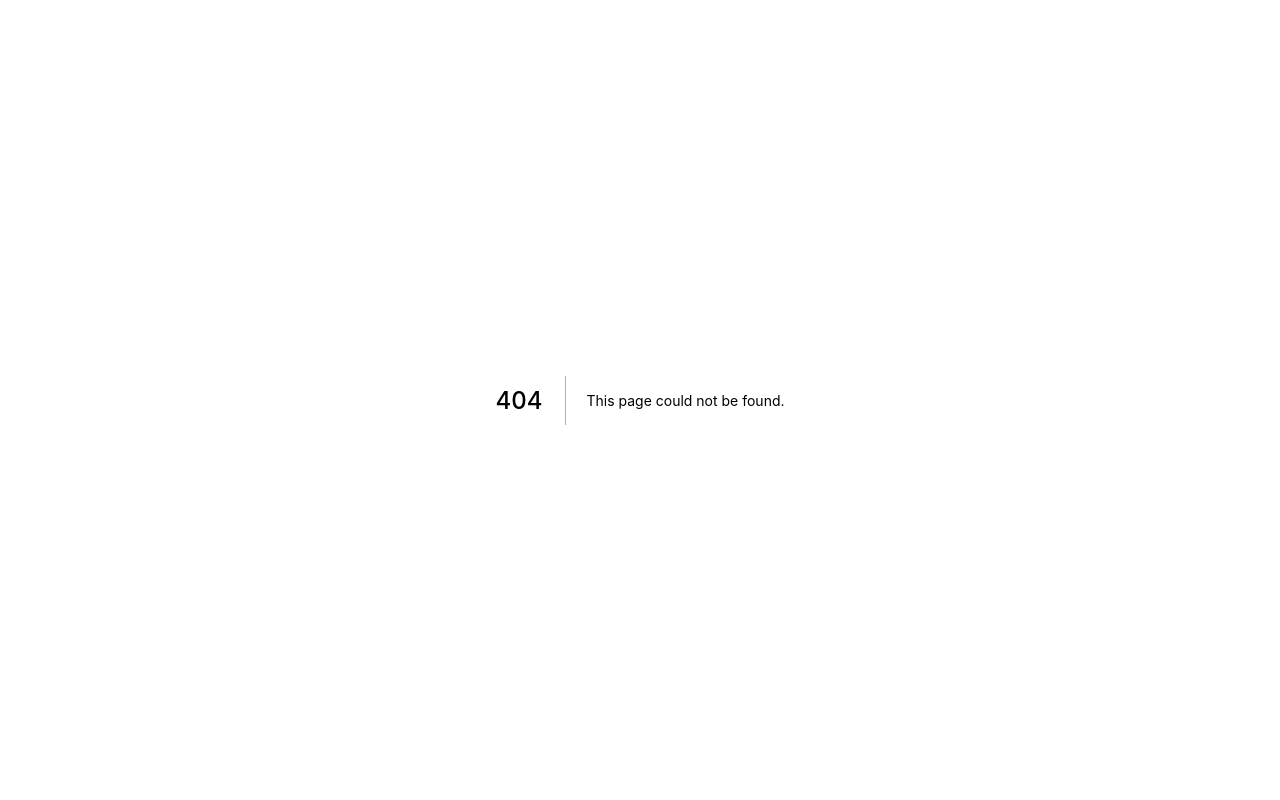
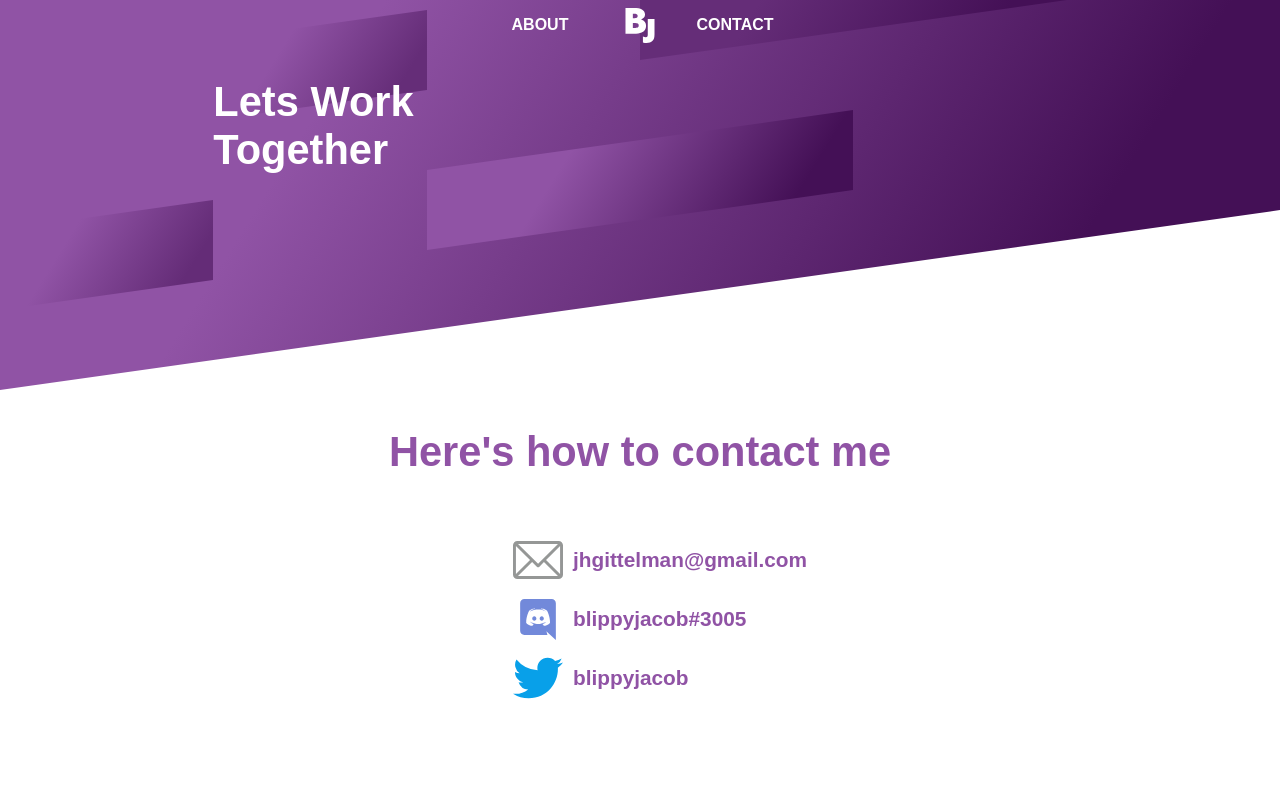
Before and after one commit to berbaroovez/blippyjacob, a Next.js app: page /Contact in a window 1280 px wide. Before the commit this address had no page. Shown: the top 800 px of the page. Built offline with nearby package versions, Linux system fonts and the light colour scheme.

Commit message:
nightly push

```diff
--- a/components/Footer.js
+++ b/components/Footer.js
@@ -1,14 +1,26 @@
 import styled from "styled-components";
-
+import Link from "next/link";
 export default function Footer() {
   return (
     <FooterContainer>
       <div className="Navigation">
         <p>Navigation</p>
         <ul>
-          <li>Home</li>
-          <li>Testimonies</li>
-          <li>Contact</li>
+          <li>
+            <Link href="/">
+              <a>Home</a>
+            </Link>
+          </li>
+          <li>
+            <Link href="/about">
+              <a>About</a>
+            </Link>
+          </li>
+          <li>
+            <Link href="/Contact">
+              <a>Contact</a>
+            </Link>
+          </li>
         </ul>
       </div>
       <div className="Contact">
@@ -62,7 +74,7 @@ export default function Footer() {
         <p>Built by</p>
         <p className="berb">
           <a href="https://twitter.com/berbaroovez">Berbaroovez</a> with ✨from
-          Chicago{" "}
+          Chicago
         </p>
       </div>
     </FooterContainer>
--- /dev/null
+++ b/components/Layout.js
@@ -0,0 +1,14 @@
+import styled from "styled-components";
+import Footer from "./Footer";
+import Navbar from "./navbar";
+
+export default function Layout({ children }) {
+  return (
+    <>
+      <Navbar />
+      {children}
+
+      <Footer />
+    </>
+  );
+}
--- a/components/navbar.js
+++ b/components/navbar.js
@@ -1,11 +1,20 @@
 import styled from "styled-components";
-
+import Link from "next/link";
 export default function Navbar() {
   return (
     <NavContainer>
-      <p className="testimonies">Testimonies</p>
+      <p className="testimonies">
+        <Link href="/Contact">
+          <a>About</a>
+        </Link>
+      </p>
+      <Link href="/" className="logo">
+        <a>
           <Nav__Logo>
-        <svg xmlns="http://www.w3.org/2000/svg" viewBox="0 0 195.068 235.322">
+            <svg
+              xmlns="http://www.w3.org/2000/svg"
+              viewBox="0 0 195.068 235.322"
+            >
               <path
                 className="bLetter"
                 d="M0 0h53.761c27.6 0 44.641 3.12 56.641 9.84 12.481 6.961 20.881 18.24 20.881 33.84 0 16.32-9.36 26.881-26.4 33.361v.48c24.241 8.16 33.6 23.52 33.6 42.721 0 20.16-10.32 35.761-30.24 44.641-13.2 6-30.721 8.88-51.842 8.88H.001zm60 69.362c14.881 0 21.841-4.56 21.841-15.121 0-5.52-1.92-9.6-7.2-12.24-3.6-1.92-9.121-2.64-19.441-2.64h-5.759v30zm-3.36 65.041c14.161 0 21.361-1.2 25.441-3.36 4.8-2.64 6.96-6.96 6.96-13.2 0-11.761-8.16-16.8-24-16.8h-15.6v33.361z"
@@ -18,7 +27,13 @@ export default function Navbar() {
               />
             </svg>
           </Nav__Logo>
-      <p className="contact">Contact</p>
+        </a>
+      </Link>
+      <p className="contact">
+        <Link href="/Contact">
+          <a>Contact</a>
+        </Link>
+      </p>
     </NavContainer>
   );
 }
@@ -46,11 +61,20 @@ const NavContainer = styled.nav`
   .contact {
     margin-left: -10px;
   }
+
+  a {
+    color: white;
+    text-decoration: none;
+  }
+
+  a:hover {
+    color: #9053a5;
+  }
 `;
 
 const Nav__Logo = styled.div`
   margin: auto;
-
+  padding-top: 8px;
   svg {
     width: 34px;
     height: 35px;
--- /dev/null
+++ b/pages/Contact.js
@@ -0,0 +1,172 @@
+import styled from "styled-components";
+
+export default function Contact() {
+  return (
+    <ContactContainer>
+      <div className="line">
+        <span></span>
+        <span></span>
+        <span></span>
+        <span></span>
+        <span></span>
+      </div>
+      <HeroContainer>
+        <h1>Lets Work Together</h1>
+      </HeroContainer>
+      <ContactContainer__Info>
+        <h1>Here's how to contact me</h1>
+
+        <div className="Contact">
+          <ul>
+            <li>
+              <svg
+                xmlns="http://www.w3.org/2000/svg"
+                viewBox="0 0 512 512"
+                className="svg__icon"
+              >
+                <path
+                  d="M467 61H45C20.218 61 0 81.196 0 106v300c0 24.72 20.128 45 45 45h422c24.72 0 45-20.128 45-45V106c0-24.72-20.128-45-45-45zm-6.214 30L256.954 294.833 51.359 91h409.427zM30 399.788V112.069l144.479 143.24L30 399.788zM51.213 421l144.57-144.57 50.657 50.222c5.864 5.814 15.327 5.795 21.167-.046L317 277.213 460.787 421H51.213zM482 399.787L338.213 256 482 112.212v287.575z"
+                  fill="#959796"
+                />
+              </svg>
+
+              <a href="mailto:jhgittelman@gmail.com">jhgittelman@gmail.com</a>
+            </li>
+
+            <li>
+              <svg
+                className="svg__icon"
+                id="Layer_1"
+                xmlns="http://www.w3.org/2000/svg"
+                viewBox="0 0 245 240"
+              >
+                <path
+                  class="st0"
+                  d="M104.4 103.9c-5.7 0-10.2 5-10.2 11.1s4.6 11.1 10.2 11.1c5.7 0 10.2-5 10.2-11.1.1-6.1-4.5-11.1-10.2-11.1zm36.5 0c-5.7 0-10.2 5-10.2 11.1s4.6 11.1 10.2 11.1c5.7 0 10.2-5 10.2-11.1s-4.5-11.1-10.2-11.1z "
+                  fill="#7289da"
+                />
+                <path
+                  class="st0"
+                  d="M189.5 20h-134C44.2 20 35 29.2 35 40.6v135.2c0 11.4 9.2 20.6 20.5 20.6h113.4l-5.3-18.5 12.8 11.9 12.1 11.2 21.5 19V40.6c0-11.4-9.2-20.6-20.5-20.6zm-38.6 130.6s-3.6-4.3-6.6-8.1c13.1-3.7 18.1-11.9 18.1-11.9-4.1 2.7-8 4.6-11.5 5.9-5 2.1-9.8 3.5-14.5 4.3-9.6 1.8-18.4 1.3-25.9-.1-5.7-1.1-10.6-2.7-14.7-4.3-2.3-.9-4.8-2-7.3-3.4-.3-.2-.6-.3-.9-.5-.2-.1-.3-.2-.4-.3-1.8-1-2.8-1.7-2.8-1.7s4.8 8 17.5 11.8c-3 3.8-6.7 8.3-6.7 8.3-22.1-.7-30.5-15.2-30.5-15.2 0-32.2 14.4-58.3 14.4-58.3 14.4-10.8 28.1-10.5 28.1-10.5l1 1.2c-18 5.2-26.3 13.1-26.3 13.1s2.2-1.2 5.9-2.9c10.7-4.7 19.2-6 22.7-6.3.6-.1 1.1-.2 1.7-.2 6.1-.8 13-1 20.2-.2 9.5 1.1 19.7 3.9 30.1 9.6 0 0-7.9-7.5-24.9-12.7l1.4-1.6s13.7-.3 28.1 10.5c0 0 14.4 26.1 14.4 58.3 0 0-8.5 14.5-30.6 15.2z"
+                  fill="#7289da"
+                />
+              </svg>
+              blippyjacob#3005
+            </li>
+
+            <li>
+              <svg
+                xmlns="http://www.w3.org/2000/svg"
+                viewBox="0 0 24 24"
+                className="svg__icon"
+              >
+                <path
+                  d="M24 4.557a9.83 9.83 0 01-2.828.775 4.932 4.932 0 002.165-2.724 9.864 9.864 0 01-3.127 1.195 4.916 4.916 0 00-3.594-1.555c-3.179 0-5.515 2.966-4.797 6.045A13.978 13.978 0 011.671 3.149a4.93 4.93 0 001.523 6.574 4.903 4.903 0 01-2.229-.616c-.054 2.281 1.581 4.415 3.949 4.89a4.935 4.935 0 01-2.224.084 4.928 4.928 0 004.6 3.419A9.9 9.9 0 010 19.54a13.94 13.94 0 007.548 2.212c9.142 0 14.307-7.721 13.995-14.646A10.025 10.025 0 0024 4.557z"
+                  fill="#08a0e9"
+                />
+              </svg>
+
+              <a href=" https://twitter.com/blippyjacob">blippyjacob</a>
+            </li>
+          </ul>
+        </div>
+      </ContactContainer__Info>
+    </ContactContainer>
+  );
+}
+const ContactContainer__Info = styled.div`
+  color: #9053a5;
+  h1 {
+    text-align: center;
+  }
+
+  margin-bottom: 50vh;
+  ul {
+    list-style: none;
+  }
+  li {
+    margin: 10px;
+    display: grid;
+    grid-template-columns: auto 1fr;
+    align-items: center;
+    gap: 10px;
+  }
+  .svg__icon {
+    width: 50px;
+  }
+
+  li a {
+    text-decoration: none;
+    color: #9053a5;
+  }
+
+  .Contact {
+    display: grid;
+    justify-content: center;
+  }
+`;
+const HeroContainer = styled.div`
+  position: relative;
+  display: grid;
+  grid-template-columns: repeat(6, 1fr);
+  grid-template-rows: repeat(6, 1fr);
+  height: 50vh;
+  color: white;
+
+  h1:nth-child(1) {
+    grid-row: 2;
+    grid-column: 2/3;
+  }
+`;
+const ContactContainer = styled.div`
+  font-family: azo-sans-web, sans-serif;
+  font-weight: 900;
+  font-style: normal;
+  font-size: 1.3rem;
+  position: relative;
+
+  .line {
+    position: absolute;
+    top: -90px;
+    left: 0;
+    width: 100%;
+    height: 60vh;
+
+    transform: skewY(-8deg);
+    transform-origin: 0;
+
+    display: grid;
+    grid-template-columns: repeat(6, 1fr);
+    grid-template-rows: repeat(6, 1fr);
+    background: #9053a5;
+    background: linear-gradient(124.32deg, #9053a5 30.1%, #441056 87.86%);
+
+    span:nth-child(1) {
+      grid-column: 1/3;
+      grid-row: 1;
+      background: linear-gradient(124.32deg, #441056 87.86%, #9053a5 30.1%);
+    }
+
+    span:nth-child(2) {
+      grid-column: 1/2;
+      grid-row: 5;
+      background: linear-gradient(124.32deg, #9053a5 30.1%, #642c77 87.86%);
+    }
+
+    span:nth-child(3) {
+      grid-column: 2/3;
+      grid-row: 3;
+      background: linear-gradient(124.32deg, #9053a5 30.1%, #652d78 87.86%);
+    }
+    span:nth-child(4) {
+      grid-column: 3/5;
+      grid-row: 5;
+      background: linear-gradient(124.32deg, #9053a5 30.1%, #441056 87.86%);
+    }
+    span:nth-child(5) {
+      grid-column: 4/6;
+      grid-row: 3;
+      background: linear-gradient(124.32deg, #652d78 30.1%, #441056 87.86%);
+    }
+  }
+`;
--- a/pages/_app.js
+++ b/pages/_app.js
@@ -1,4 +1,5 @@
-import { createGlobalStyle, ThemeProvider } from 'styled-components'
+import { createGlobalStyle, ThemeProvider } from "styled-components";
+import Layout from "../components/Layout";
 
 const GlobalStyle = createGlobalStyle`
   body {
@@ -6,21 +7,23 @@ const GlobalStyle = createGlobalStyle`
     padding: 0;
     box-sizing: border-box;
   }
-`
+`;
 
 const theme = {
   colors: {
-    primary: '#0070f3',
+    primary: "#0070f3",
   },
-}
+};
 
 export default function App({ Component, pageProps }) {
   return (
     <>
       <GlobalStyle />
       <ThemeProvider theme={theme}>
-        <Component {...pageProps} />
+        <Layout>
+          <Component {...pageProps} />
+        </Layout>
       </ThemeProvider>
     </>
-  )
+  );
 }
```
Also changed, not shown: pages/index.js (+10 -6 lines), 1 other file (tests, documents, lock files or other folders). Lines whose indentation alone changed are shown as unchanged.
